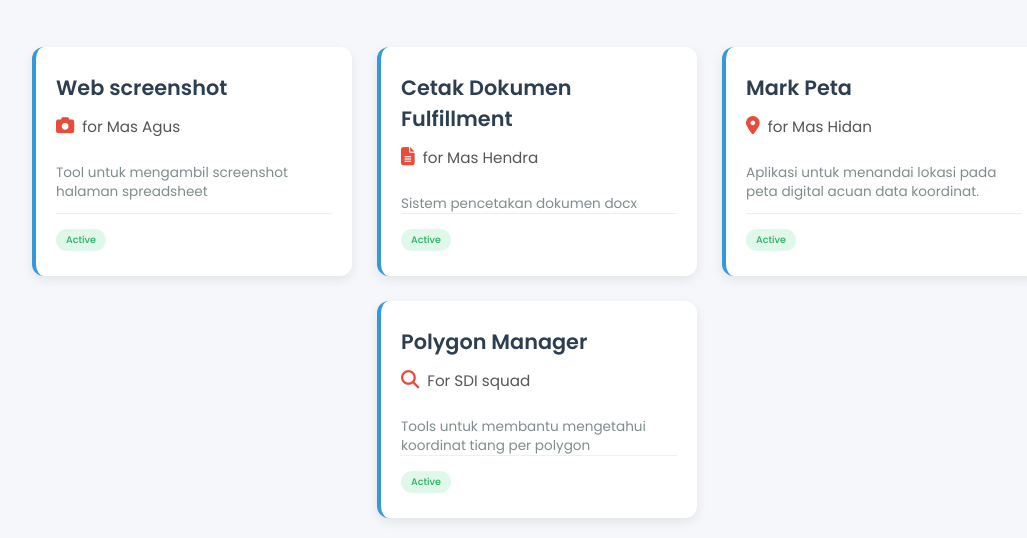
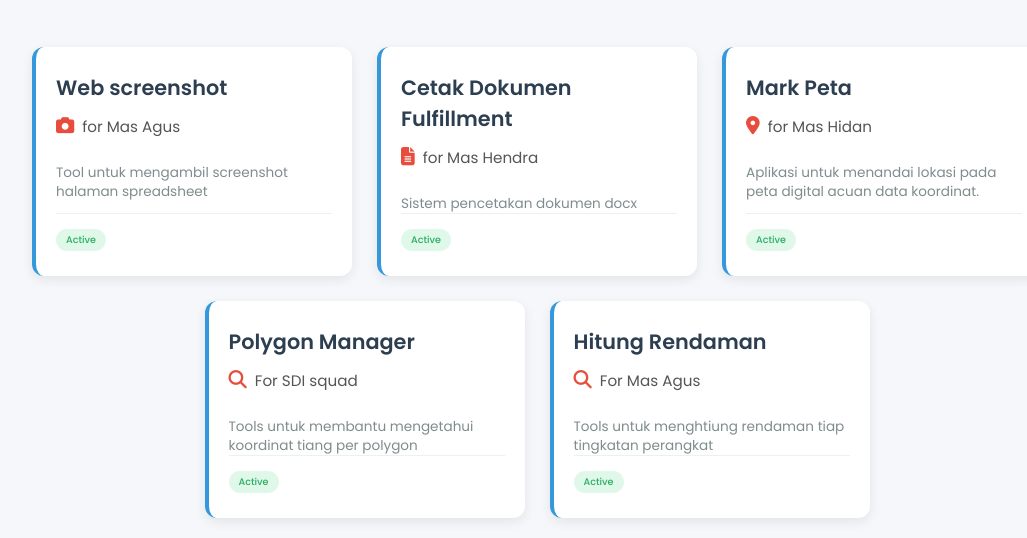
Before and after one commit to Ivanharry203/websitetelkomintern, a plain HTML site: page web_mark_kordinat/dashboard.html in a window 1280 px wide. Shown: the part 262-800 px from the top of the page, without its empty margins (103-1130 px from the left). Drawn offline with Linux system fonts and the light colour scheme.

Commit message:
Update dashboard.html

```diff
--- a/web_mark_kordinat/dashboard.html
+++ b/web_mark_kordinat/dashboard.html
@@ -234,6 +234,16 @@
           <span class="status active">Active</span>
         </div>
       </div>
+      <div class="card" onclick="window.location.href='https://ivanharry203.github.io/websitetelkomintern/hitung_rendaman/rendaman.html'">
+        <h2>Hitung Rendaman</h2>
+        <p><i class="fa-solid fa-magnifying-glass"></i> For Mas Agus</p>
+        <div class="card-description">
+          Tools untuk menghtiung rendaman tiap tingkatan perangkat
+        </div>
+        <div class="card-footer">
+          <span class="status active">Active</span>
+        </div>
+      </div>
     </div>
   </main>
 
```
